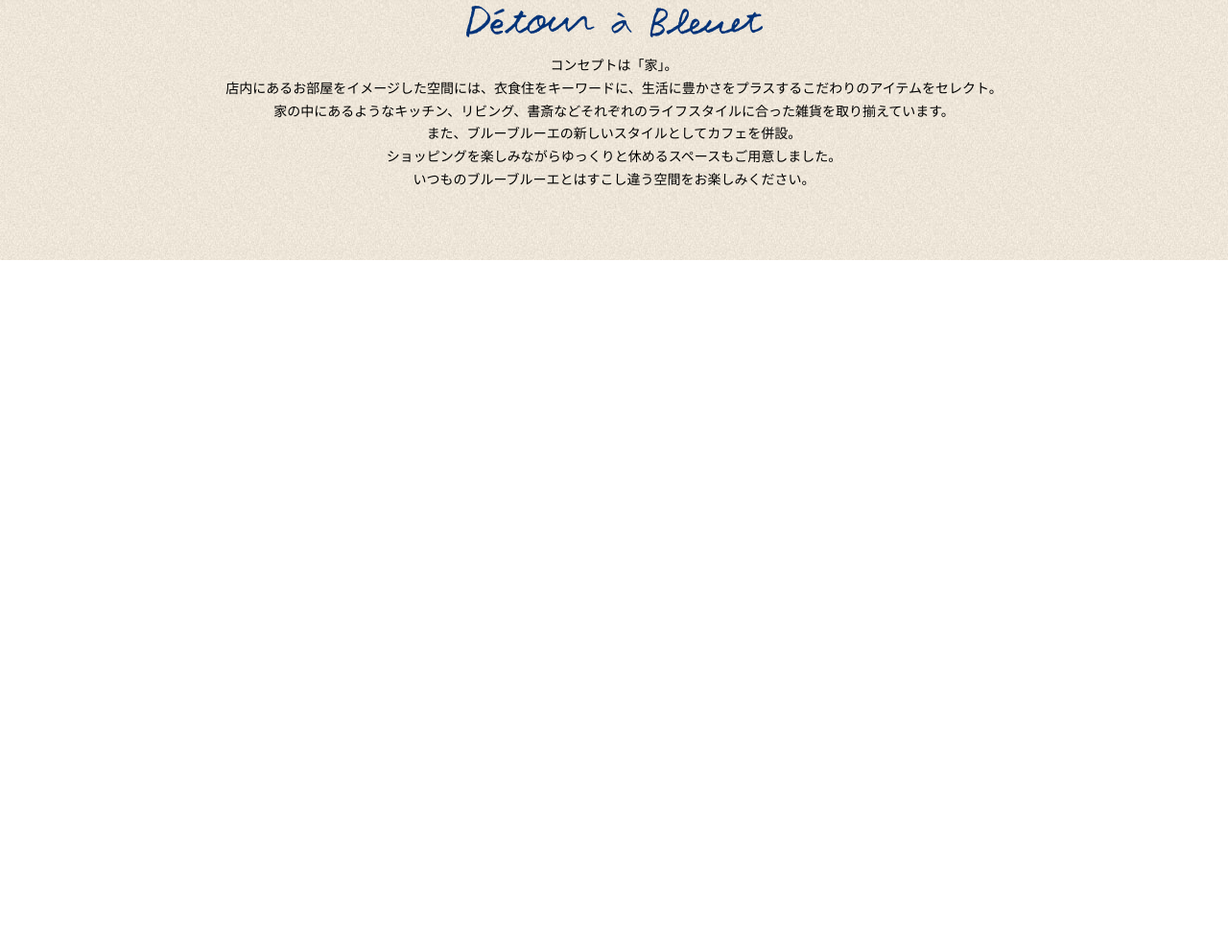
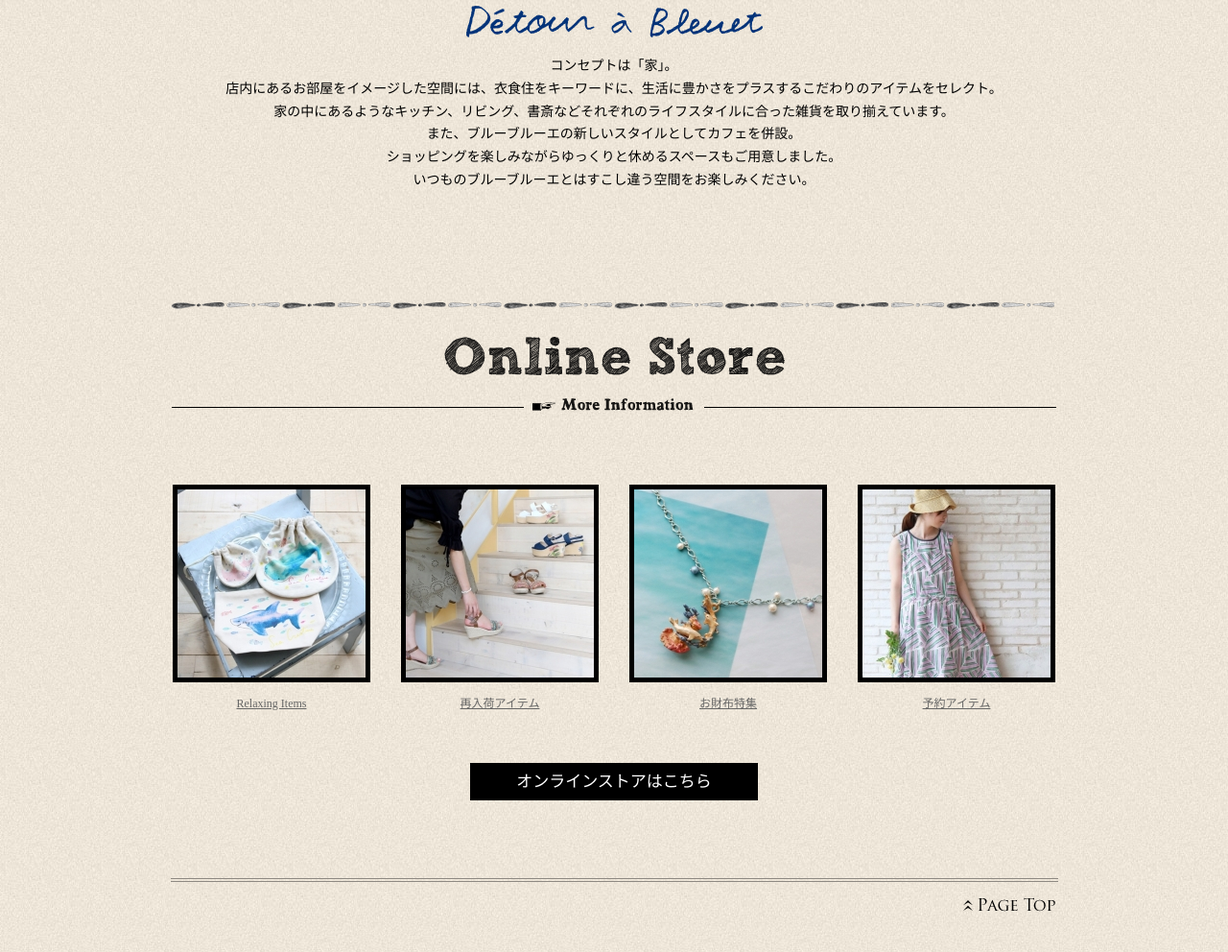
Before and after one commit to tsuki-08/web_sketch, a plain HTML site: page 2017.7/bleubleuet/index.html in a window 1280 px wide. Shown: the part 3029-4021 px from the top of the page at 96% size. Before the commit the page ends 3300 px from the top, so only its background shows below. Drawn offline with Linux system fonts and the light colour scheme.

Commit message:
section.onlinestore作成　.page-top作成

```diff
--- a/2017.7/bleubleuet/index.html
+++ b/2017.7/bleubleuet/index.html
@@ -7,7 +7,7 @@
 	<link rel="stylesheet" href="css/screen.css" type="text/css" />
 </head>
 <body>
-	<header class="container">
+	<header class="container" id="top">
 	  <h1>Bleu Bleuet</h1>
 	  <a class="header-logo" href=""><img src="img/header_logo.gif" alt=""></a>
 	  <nav>
@@ -109,17 +109,18 @@
 	  	<a href=""><img src="img/shop_subtitle.png" alt=""></a>
 	  	<p>コンセプトは「家」。<br>店内にあるお部屋をイメージした空間には、衣食住をキーワードに、生活に豊かさをプラスするこだわりのアイテムをセレクト。<br>家の中にあるようなキッチン、リビング、書斎などそれぞれのライフスタイルに合った雑貨を取り揃えています。<br>また、ブルーブルーエの新しいスタイルとしてカフェを併設。<br>ショッピングを楽しみながらゆっくりと休めるスペースもご用意しました。<br>いつものブルーブルーエとはすこし違う空間をお楽しみください。</p>
 	  </section>
-	  <section>
-	  	<h2><img src="" alt=""></h2>
-	  	<div><img src="" alt=""></div>
+	  <section class="onlinestore container">
+	  	<h2><img src="img/title_onlinestore_img.gif" alt=""></h2>
+	  	<p><img src="img/moreinfo_img.gif" alt=""></p>
 	  	<ul>
-	  		<li><a href=""></a></li>
-	  		<li><a href=""></a></li>
-	  		<li><a href=""></a></li>
-	  		<li><a href=""></a></li>
+	  		<li><a class="shop-image" href=""><img src="img/online_img1.jpg" alt=""></a><a href="">Relaxing Items</a>
+	  		<li><a class="shop-image" href=""><img src="img/online_img2.jpg" alt=""></a><a href="">再入荷アイテム</a>
+	  		<li><a class="shop-image" href=""><img src="img/online_img3.jpg" alt=""></a><a href="">お財布特集</a>
+	  		<li><a class="shop-image" href=""><img src="img/online_img4.jpg" alt=""></a><a href="">予約アイテム</a>
 	  	</ul>
-	  	<a href=""></a>
+	  	<a class="online-btn" href="">オンラインストアはこちら</a>
 	  </section>
+	  <p class="page-top container"><a href="#top"><img src="img/pagetop_img.gif" alt=""></a></p>
 	</main>
 	<footer>
 	  <img src="" alt="">
--- a/2017.7/bleubleuet/scss/screen.scss
+++ b/2017.7/bleubleuet/scss/screen.scss
@@ -378,6 +378,7 @@ section.recommendItem {
 	}
 }
 section.shop {
+	margin-bottom: 115px;
 	text-align: center;
 	h2 {
 		margin-bottom: 36px;
@@ -431,3 +432,70 @@ section.shop {
 		font-family: "ヒラギノ角ゴ Pro W3", "Hiragino Kaku Gothic Pro";
 	}
 }
+section.onlinestore {
+	margin-bottom: 81px;
+	text-align: center;
+	h2 {
+		margin-bottom: 30px;
+		padding-top: 35px;
+		background-image: url('../img/section6_top_lineimg.png');
+		background-repeat: no-repeat;
+	}
+	> p {
+		margin-bottom: 60px;
+		border-top: 1px solid #000;
+		img {
+			position: relative;
+			top: -10px;
+		}
+	}
+	li {
+		display: inline-block;
+		margin-bottom: 53px;
+		padding-right: 32px;
+		a {
+			display: block;
+			font-family: "ヒラギノ角ゴ Pro W3", "Hiragino Kaku Gothic Pro";
+			font-size: 12px;
+			line-height: 18px;
+			color: #676766;
+		}
+		a:hover {
+			text-decoration: none;
+		}
+		.shop-image {
+			height: 206px;
+			width: 206px;
+			margin-bottom: 13px;
+			border: 5px solid #000;
+			box-sizing: border-box;
+			img {
+				position: relative;
+				z-index: -1;
+			}
+		}
+		.shop-image:hover {
+			background-color: rgba(255,255,255, .2);
+			position: relative;
+		}
+	}
+	li:last-child {
+		padding: 0;
+	}
+	.online-btn {
+		display: block;
+		width: 300px;
+		margin: 0 auto;
+		padding: 11px 0;
+		background-color: #000;
+		color: #fff;
+		text-decoration: none;
+		font-size: 17px;
+	}
+}
+.page-top {
+	display: block;
+	border-top: 4px double #8e8982;
+	padding: 16px 3px 23px 0;
+	text-align: right;
+}
```
Also changed, not shown: 2017.7/bleubleuet/css/screen.css, 2017.7/bleubleuet/img/online_img1.jpg (renamed from 2017.7/bleubleuet/img/section5_img1.jpg), 2017.7/bleubleuet/img/online_img2.jpg (renamed from 2017.7/bleubleuet/img/section5_img2.jpg), 2017.7/bleubleuet/img/online_img3.jpg (renamed from 2017.7/bleubleuet/img/section5_img3.jpg), 2017.7/bleubleuet/img/online_img4.jpg (renamed from 2017.7/bleubleuet/img/section5_img4.jpg).
